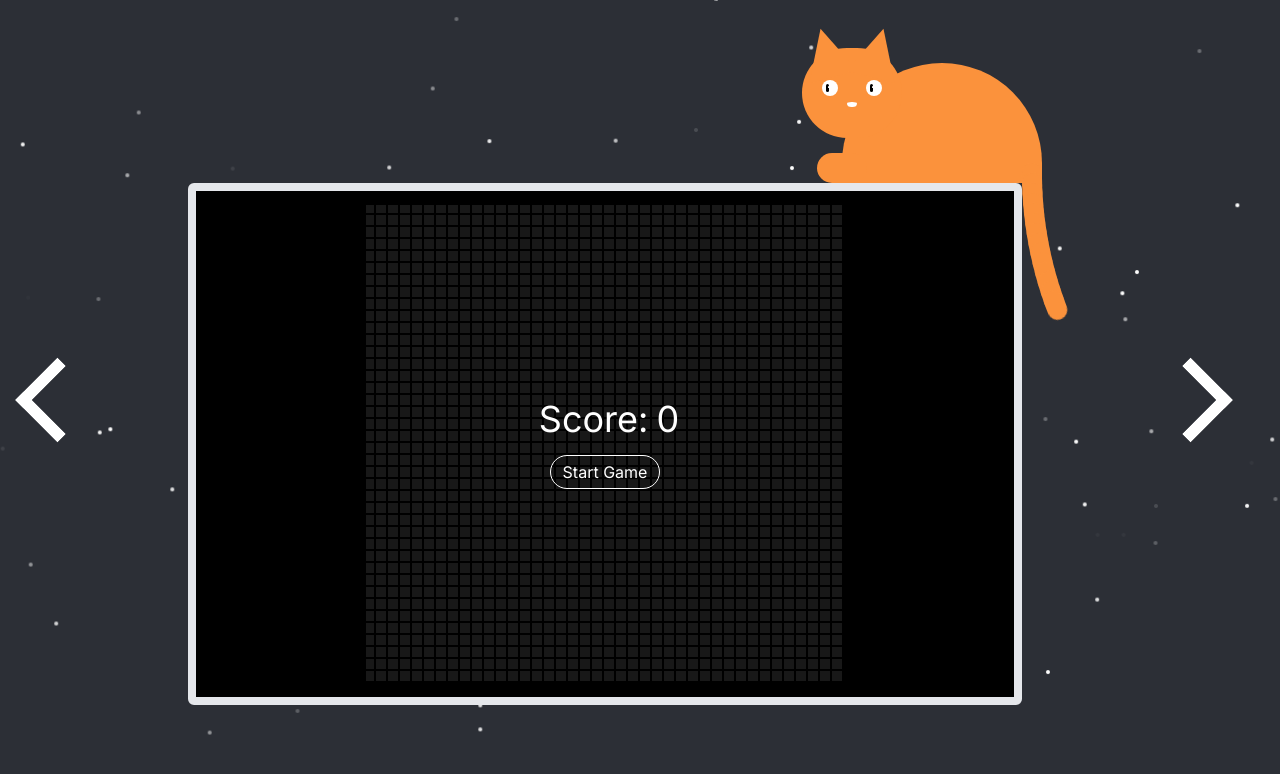
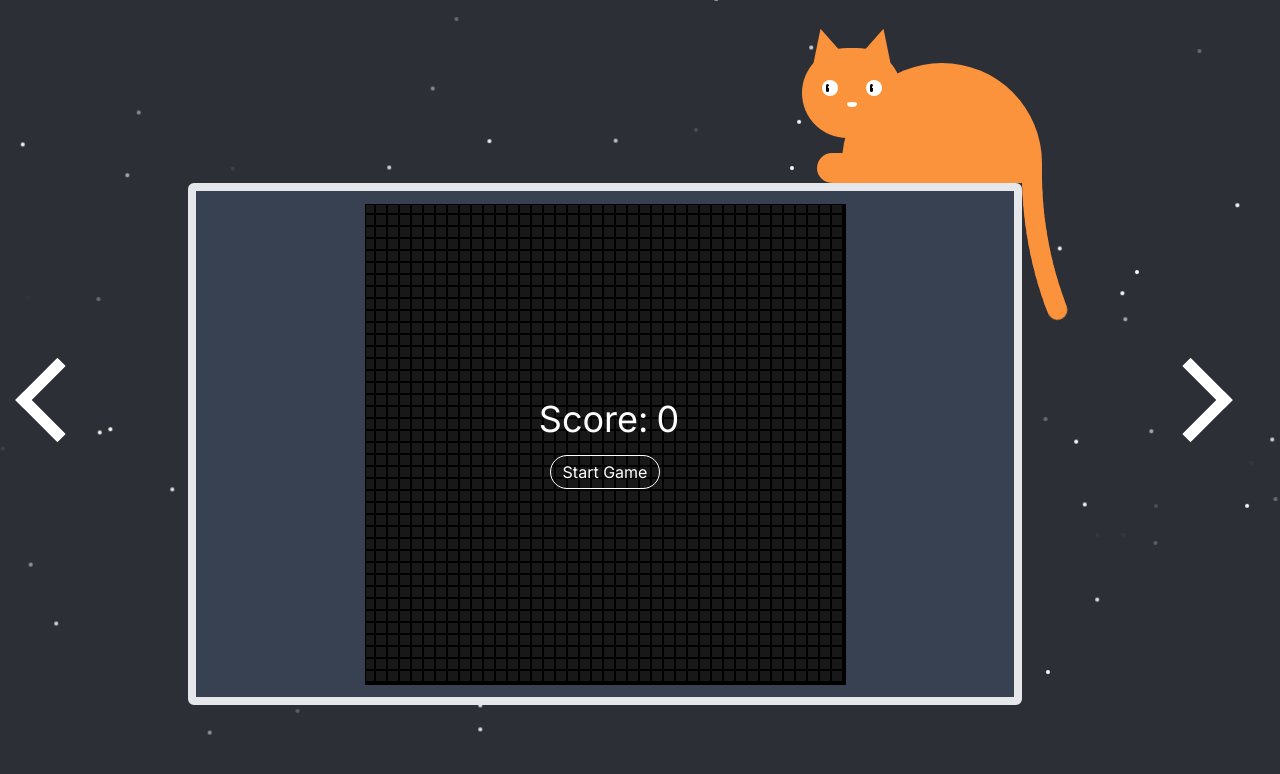
Before and after one commit to julypenguin/games-next, a Next.js app: page / in a window 1280 px wide. Shown: the top 774 px of the page. Built offline with nearby package versions, Linux system fonts and the light colour scheme.

Commit message:
修改 snake 背景色

```diff
--- a/app/snake/Snake.tsx
+++ b/app/snake/Snake.tsx
@@ -311,7 +311,7 @@ export default function Snake() {
     }, [])
 
     return (
-        <div className='game h-full relative flex justify-center items-center bg-black'>
+        <div className='game h-full relative flex justify-center items-center bg-gray-700'>
             <canvas
                 className='border-[1px] border-black max-w-full'
                 ref={canvasRef}
```
